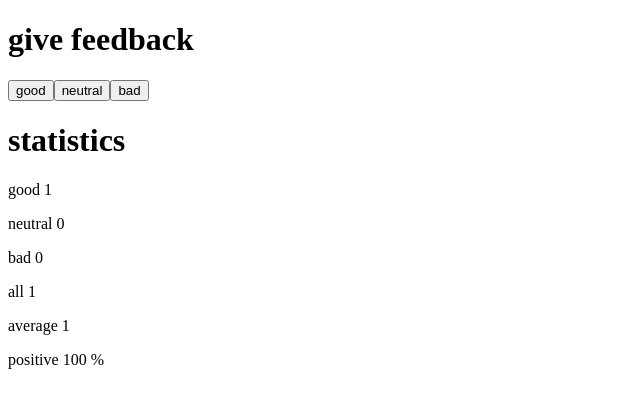
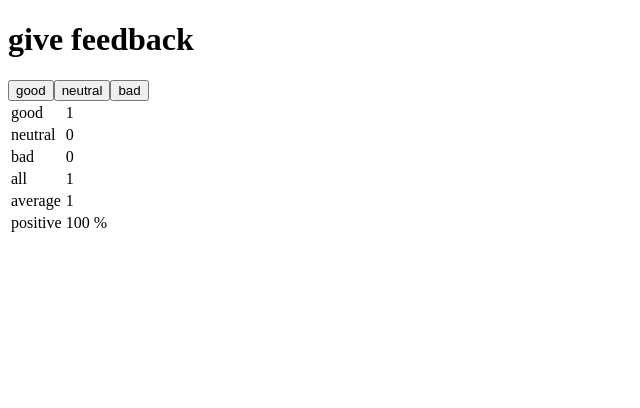
Before and after one commit to ronjahoo/FSO-MOOC, a React (Vite) app in the folder OSA1/unicafe/: page / in a window 1280 px wide. Both pictures are taken after a click on the button "good". Shown: the top 408 px of the page, without its empty margins (0-640 px from the left). Built offline with nearby package versions, Linux system fonts and the light colour scheme.

Commit message:
Osa 1 tehtävä 1.11

```diff
--- a/OSA1/unicafe/src/App.jsx
+++ b/OSA1/unicafe/src/App.jsx
@@ -21,7 +21,10 @@ const Button = ({ onClick, text }) => (
 )
 
 const StatisticLine = ({ text, value }) => (
-  <p>{text} {value}</p>
+  <tr>
+    <td>{text}</td>
+    <td>{value}</td>
+  </tr>
 )
 
 const Statistics = (props) => {
@@ -41,13 +44,16 @@ const Statistics = (props) => {
 
   return (
     <div>
-      <h1>statistics</h1>
+      <table>
+        <tbody>
           <StatisticLine text="good" value={props.good} />
           <StatisticLine text="neutral" value={props.neutral} />
           <StatisticLine text="bad" value={props.bad} />
           <StatisticLine text="all" value={all} />
           <StatisticLine text="average" value={average} />
           <StatisticLine text="positive" value={positive + " %"} />
+        </tbody>
+      </table>
     </div>
   )
 }
```
Lines whose indentation alone changed are shown as unchanged.
